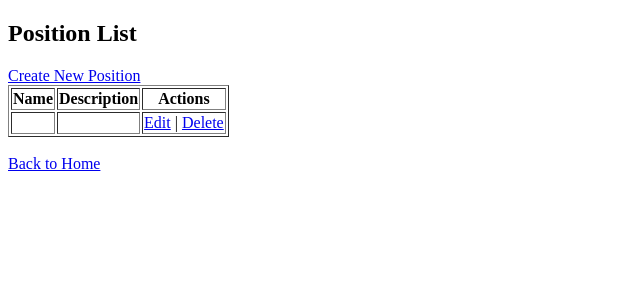
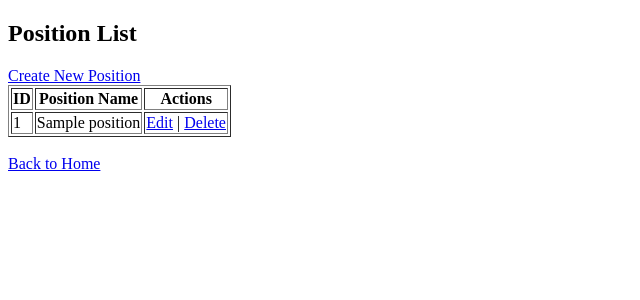
Before and after one commit to deepakstack-46/deepak.kudiyal-256A03, a Django app: template positions/templates/positions/position_list.html in a window 1280 px wide. Shown: the top 300 px of the page, without its empty margins (0-640 px from the left). Run offline with Django 5.2, Linux system fonts and the light colour scheme; the template is opened without the code that fills it: values that come from a table or form of the project are taken from there, others are empty; tables that the repository leaves empty hold one stand-in row (values such as "Sample post"); parts of the project's set-up code (start-up, migrations or seed data) failed here and were passed over.

Commit message:
fixed name

```diff
--- a/positions/templates/positions/position_list.html
+++ b/positions/templates/positions/position_list.html
@@ -13,14 +13,14 @@
     <a href="{% url 'position_create' %}">Create New Position</a>
     <table border="1">
         <tr>
-            <th>Name</th>
-            <th>Description</th>
+            <th>ID</th>
+            <th>Position Name</th>
             <th>Actions</th>
         </tr>
         {% for position in positions %}
         <tr>
-            <td>{{ position.name }}</td>
-            <td>{{ position.description }}</td>
+            <td>{{ position.id }}</td>
+            <td>{{ position.position_name }}</td>
             <td>
                 <a href="{% url 'position_update' position.pk %}">Edit</a> |
                 <a href="{% url 'position_delete' position.pk %}">Delete</a>
```
